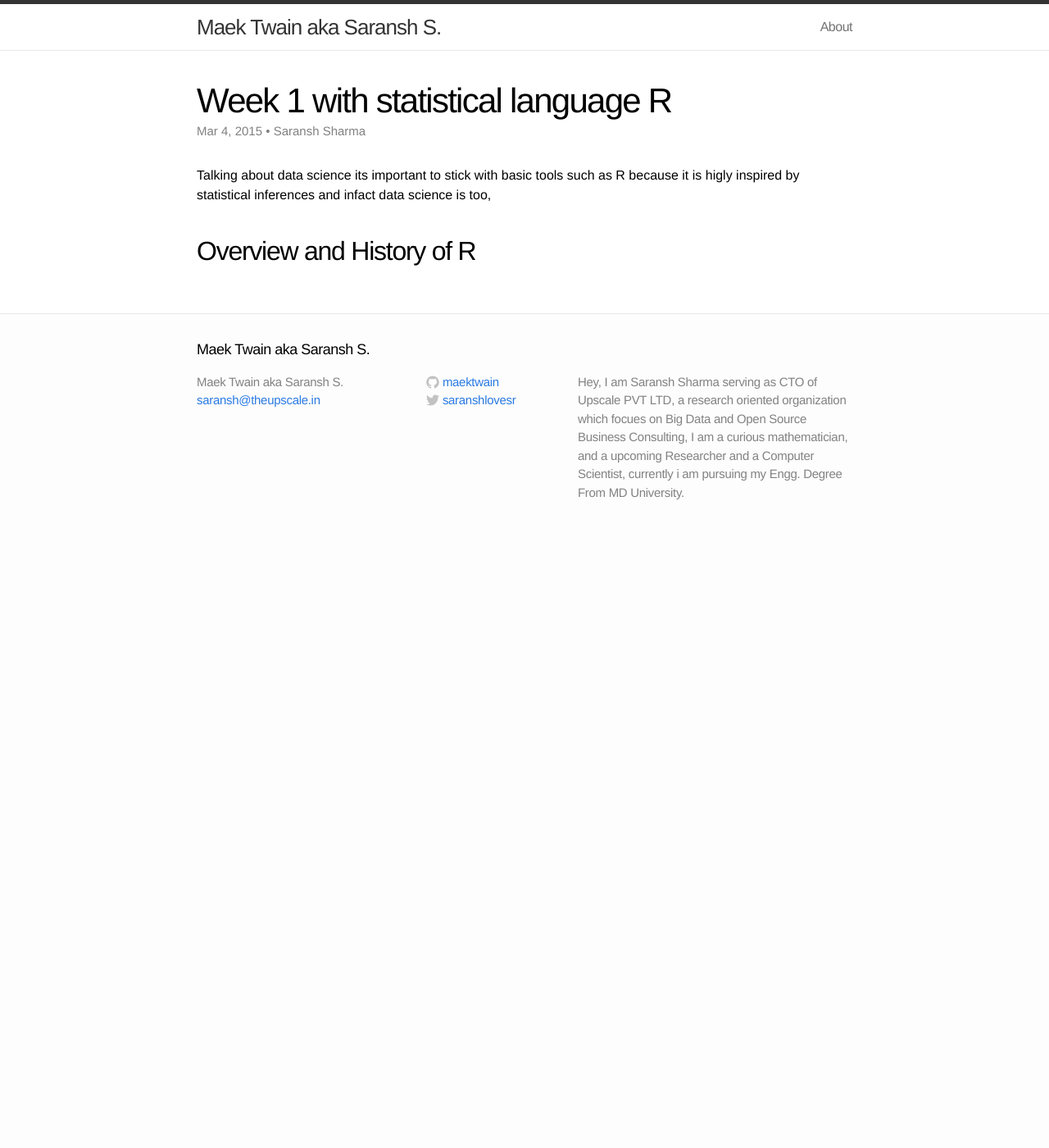
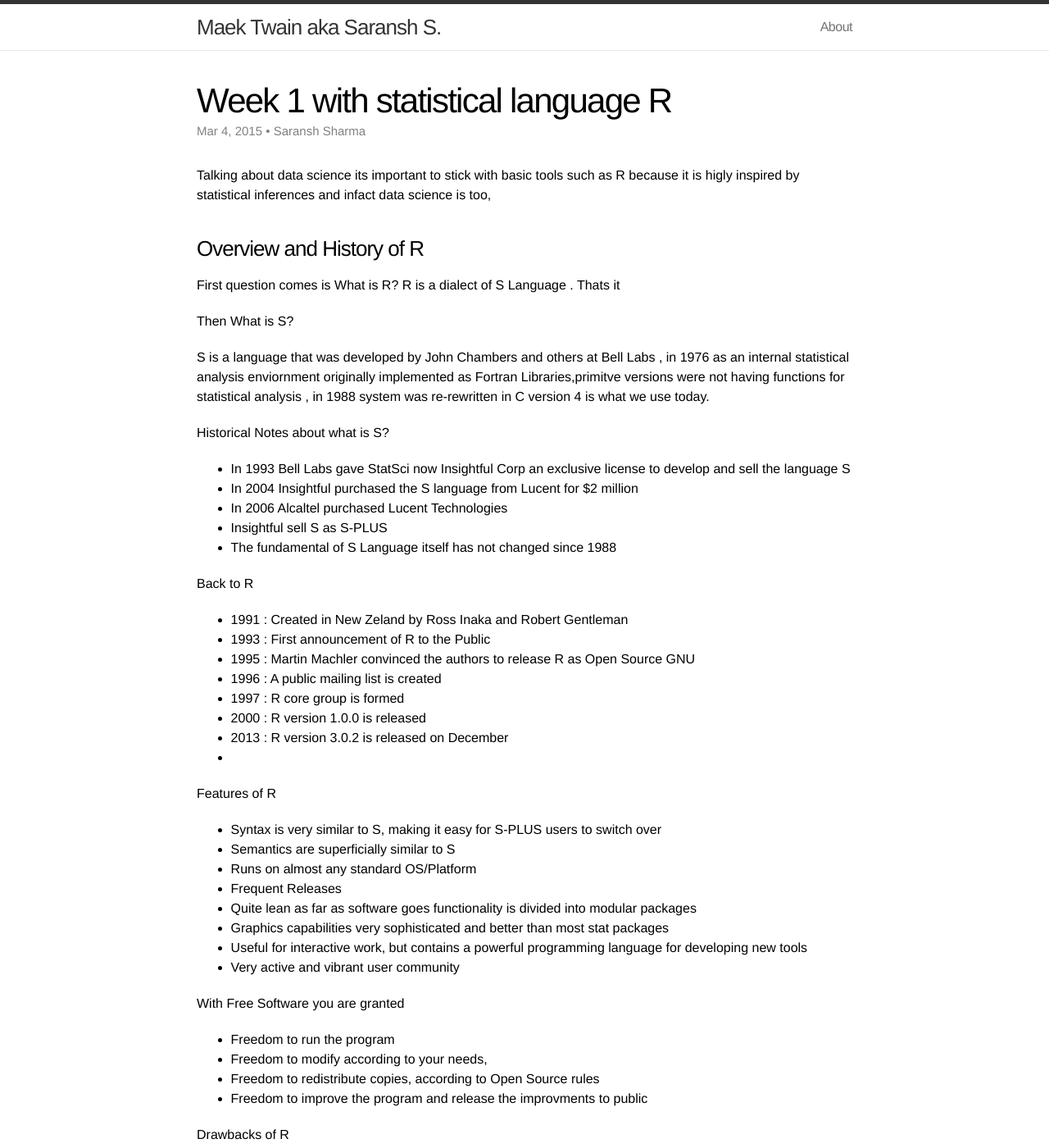
Before and after one commit to theupscale/maektwain.github.io, a Jekyll site: the page built from _posts/2015-03-04-week-one-with-r.markdown, in a window 1280 px wide and 1400 px high. Shown: the whole window at 82% size. Built offline with Jekyll 4.4.1, drawn with Linux system fonts in a browser that asks for light colours; some of the changed text lies outside the part shown.

Commit message:
Another Update

```diff
--- a/_posts/2015-03-04-week-one-with-r.markdown
+++ b/_posts/2015-03-04-week-one-with-r.markdown
@@ -7,4 +7,63 @@ author: Saransh Sharma
 ---
 Talking about data science its important to stick with basic tools such as R because it is higly inspired by statistical inferences and infact data science is too,
 
-##Overview and History of R
+###Overview and History of R
+
+First question comes is What is R?
+R is a dialect of S Language . Thats it
+
+Then What is S?
+
+S is a language that was developed by John Chambers and others at Bell Labs , in 1976 as an internal statistical analysis enviornment  originally implemented as Fortran Libraries,primitve versions were not having functions
+for statistical analysis , in 1988 system was re-rewritten in C version 4 is what we use today.
+
+Historical Notes about what is S?
+
+- In 1993 Bell Labs gave StatSci now Insightful Corp an exclusive license to develop and sell the language S
+- In 2004 Insightful purchased the S language from Lucent for $2 million
+- In 2006 Alcaltel purchased Lucent Technologies
+- Insightful sell S as S-PLUS
+- The fundamental of S Language itself has not changed since 1988
+
+Back to R
+
+- 1991 : Created in New Zeland by Ross Inaka and Robert Gentleman
+- 1993 : First announcement of R to the Public
+- 1995 : Martin Machler convinced the authors to release R as Open Source GNU
+- 1996 : A public mailing list is created
+- 1997 : R core group is formed
+- 2000 : R version 1.0.0 is released
+- 2013 : R version 3.0.2 is released on December
+-
+
+Features of R
+
+- Syntax is very similar to S, making it easy for S-PLUS users to switch over
+- Semantics are superficially similar to S
+- Runs on almost any standard OS/Platform
+- Frequent Releases
+- Quite lean as far as software goes functionality is divided into modular packages
+- Graphics capabilities very sophisticated and better than most stat packages
+- Useful for interactive work, but contains a powerful programming language for developing new tools
+- Very active and vibrant user community
+
+With Free Software you are granted
+
+- Freedom to run the program
+- Freedom to modify according to your needs,
+- Freedom to redistribute copies, according to Open Source rules
+- Freedom to improve the program and release the improvments to public
+
+Drawbacks of R
+
+- Based on 40 year technology
+- Little built in support for dynamic or 3-D graphics
+- Functionality is based on consumer demand and user contributins , you have to implement your own fav method,
+- R stores every objects in physical memory but there are achievements to deal with this
+- Not ideal for all possible situations (It a restriction for every software too)
+
+Design of the R System
+
+- The R is divided into 2 parts
+..- The base R that we download from CRAN
+..- Everything Else
```
Also changed, not shown: .c9/metadata/workspace/_posts/2015-03-04-week-one-with-r.markdown, 1 other file.
